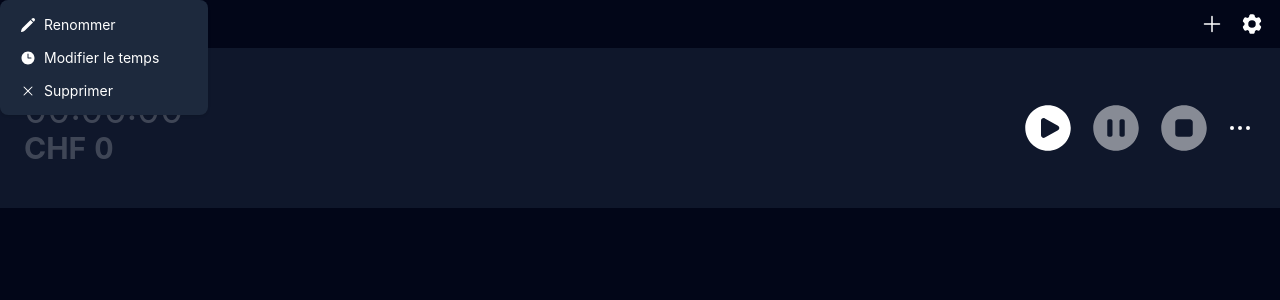
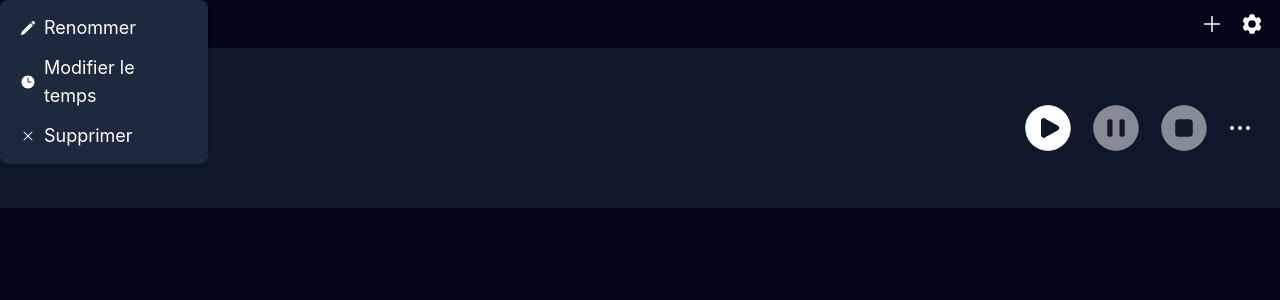
Before and after one commit to j4kim/multichrono, a Vue app: page / in a window 1280 px wide. Both pictures are taken after a click on the button 1240 px from the left and 128 px from the top of the page. Shown: the top 300 px of the page. Built offline with nearby package versions, Linux system fonts and the light colour scheme.

Commit message:
larger text in popover

```diff
--- a/src/components/ChronoButtons.vue
+++ b/src/components/ChronoButtons.vue
@@ -61,7 +61,7 @@ function allow(action) {
       <EllipsisHorizontalIcon class="link size-8" />
     </button>
     <ul
-      class="dropdown menu rounded-box w-52 bg-slate-800 shadow-sm"
+      class="dropdown menu rounded-box w-52 bg-slate-800 text-lg shadow-sm"
       popover
       :id="`${id}-actions-popover`"
       :style="`position-anchor: --other-actions-${id}`"
```
